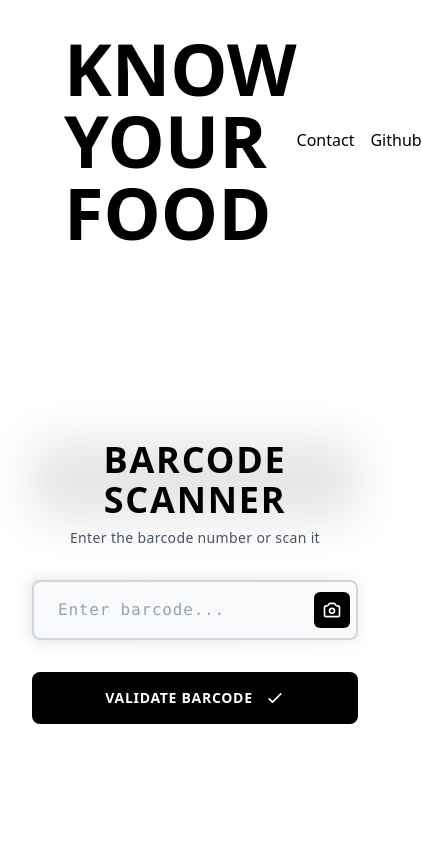
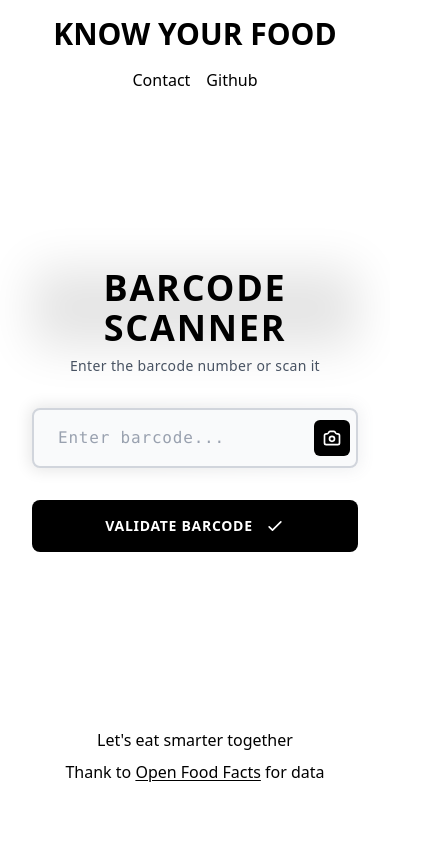
Before and after one commit to virgill-e/KNOW_YOUR_FOOD, a Nuxt app: page / in a window 390 px wide. Shown: the top 844 px of the page, 422 px wide, since content can reach past the window. Built offline with nearby package versions, Linux system fonts and the light colour scheme.

Commit message:
footer and header responsive

```diff
--- a/app/components/layout/footer.vue
+++ b/app/components/layout/footer.vue
@@ -1,5 +1,5 @@
 <template>
-  <footer class="flex flex-row justify-between items-center py-8 px-16">
+  <footer class="flex flex-col md:flex-row justify-between items-center gap-2 md:gap-0 py-4 md:py-8 px-4 md:px-8 lg:px-16 text-center md:text-left">
     <span>Let's eat smarter together</span>
       <span>Thank to <nuxt-link class="underline underline-offset-2" target="_blank" to="https://world.openfoodfacts.org/">Open Food Facts</nuxt-link> for data</span>
   </footer>
--- a/app/components/layout/header.vue
+++ b/app/components/layout/header.vue
@@ -1,9 +1,9 @@
 <template>
-  <header class="flex flex-row justify-between items-center py-8 px-16">
-    <h1 class="text-7xl font-bold">KNOW YOUR FOOD</h1>
-    <div class="flex flex-row justify-between gap-4">
-      <nuxt-link target="_blank" to="https://www.virgill-e.com/">Contact</nuxt-link>
-      <nuxt-link target="_blank" to="https://github.com/virgill-e/know_your_food">Github</nuxt-link>
+  <header class="flex flex-col md:flex-row justify-between items-center gap-4 md:gap-0 py-4 md:py-8 px-4 md:px-8 lg:px-16">
+    <h1 class="text-3xl sm:text-4xl md:text-5xl lg:text-7xl font-bold text-center md:text-left">KNOW YOUR FOOD</h1>
+    <div class="flex flex-row justify-center md:justify-between gap-4">
+      <nuxt-link target="_blank" to="https://www.virgill-e.com/" class="hover:underline">Contact</nuxt-link>
+      <nuxt-link target="_blank" to="https://github.com/virgill-e/know_your_food" class="hover:underline">Github</nuxt-link>
     </div>
   </header>
 </template>
```
